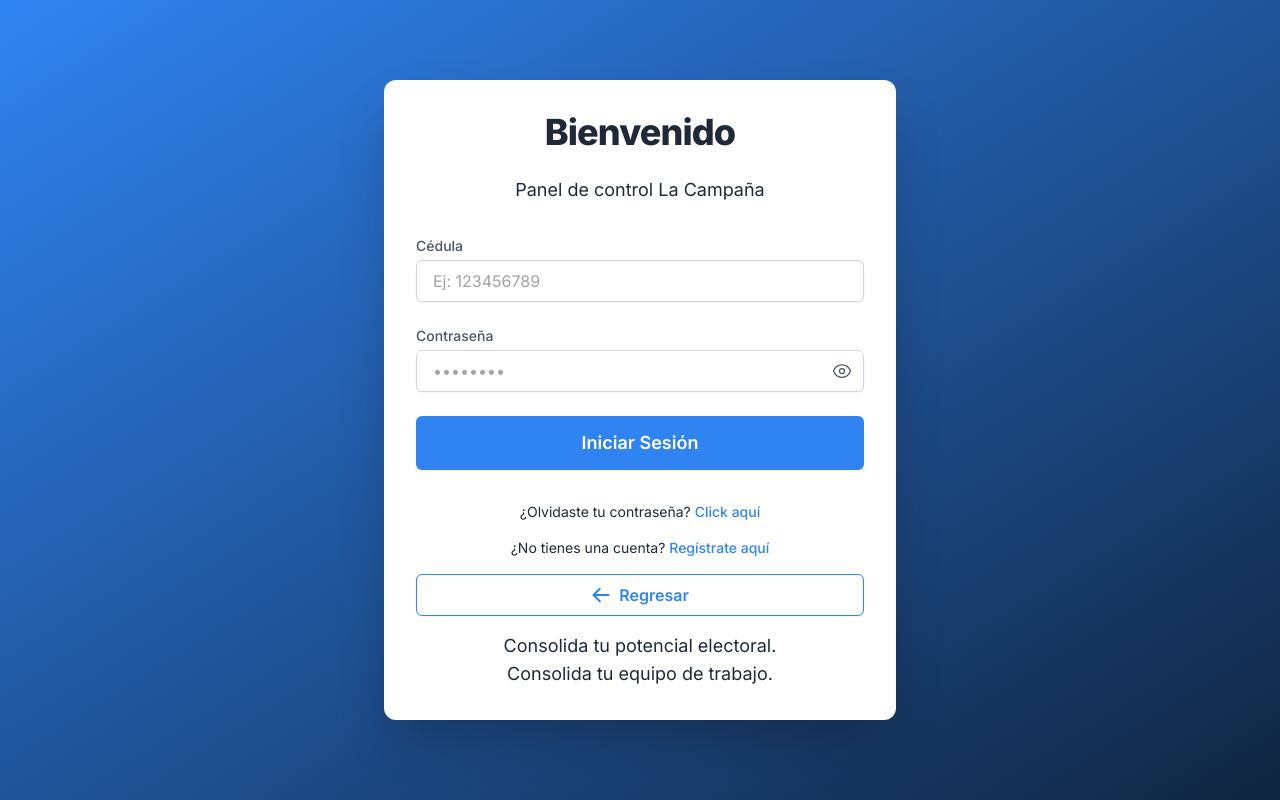
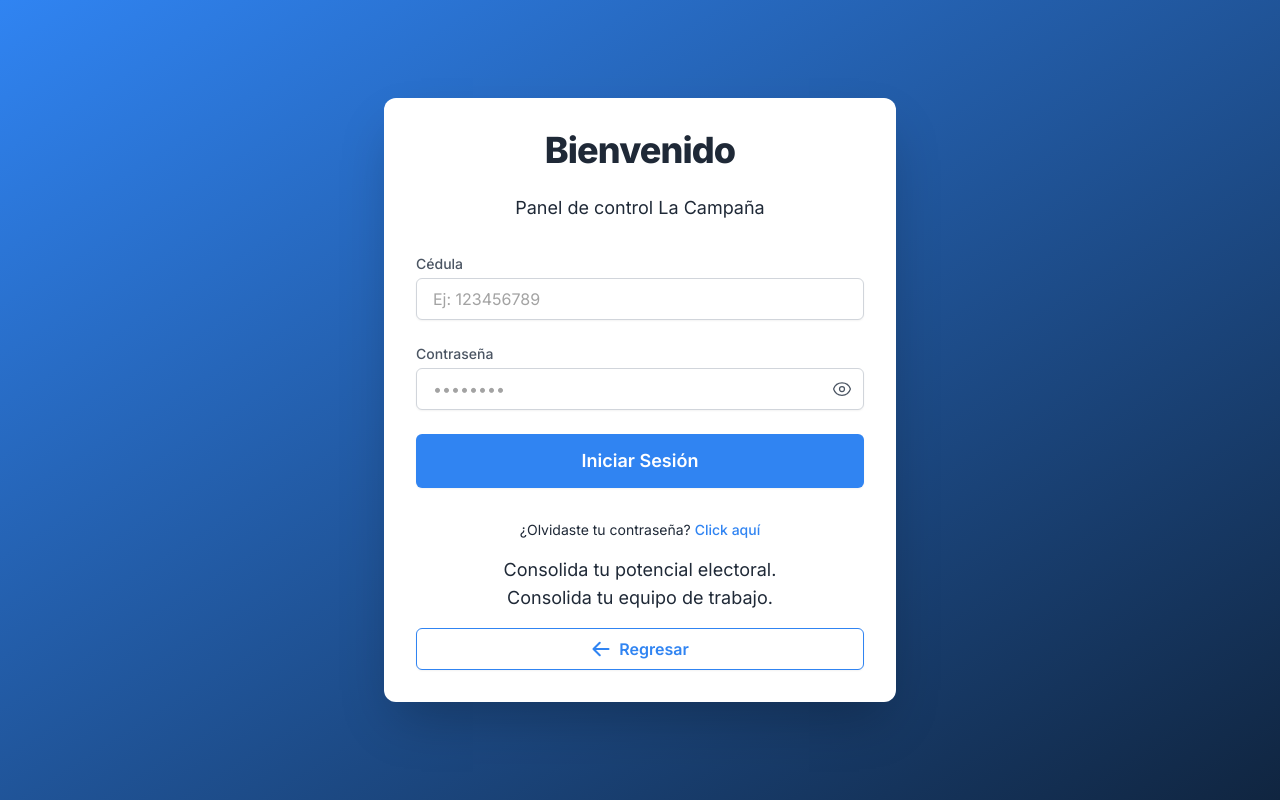
Before and after one commit to BjsTec/mi-campana-v2, a Next.js app: page /login in a window 1280 px wide. Built offline with nearby package versions, Linux system fonts and the light colour scheme.

Commit message:
fix  pretier up

```diff
--- a/src/app/(auth)/login/page.js
+++ b/src/app/(auth)/login/page.js
@@ -247,27 +247,14 @@ export default function LoginPage() {
             </a>
           </p>
 
-          {/* Enlace para 'No tienes una cuenta?' */}
-          {/* Se ajustó el formato de los atributos del enlace para cumplir con Prettier */}
-          <p className="text-sm text-neutral-800">
-            ¿No tienes una cuenta?{' '}
-            <a
-              href="/register" // Ruta explícita para registro
-              className="font-medium text-primary hover:text-primary-dark"
-            >
-              Regístrate aquí
-            </a>
-          </p>
-
-          {/* Botón de BackButton para regresar al inicio */}
-          <BackButton onClick={handleGoBack} className="w-full" />
-
-          {/* Texto motivacional - Se ajustó el formato para evitar errores de Prettier */}
           <p className="text-lg text-neutral-800 mt-6">
             Consolida tu potencial electoral.
             <br />
             Consolida tu equipo de trabajo.
           </p>
+
+          {/* Botón de BackButton para regresar al inicio */}
+          <BackButton onClick={handleGoBack} className="w-full" />
         </div>
       </div>
     </div>
```
